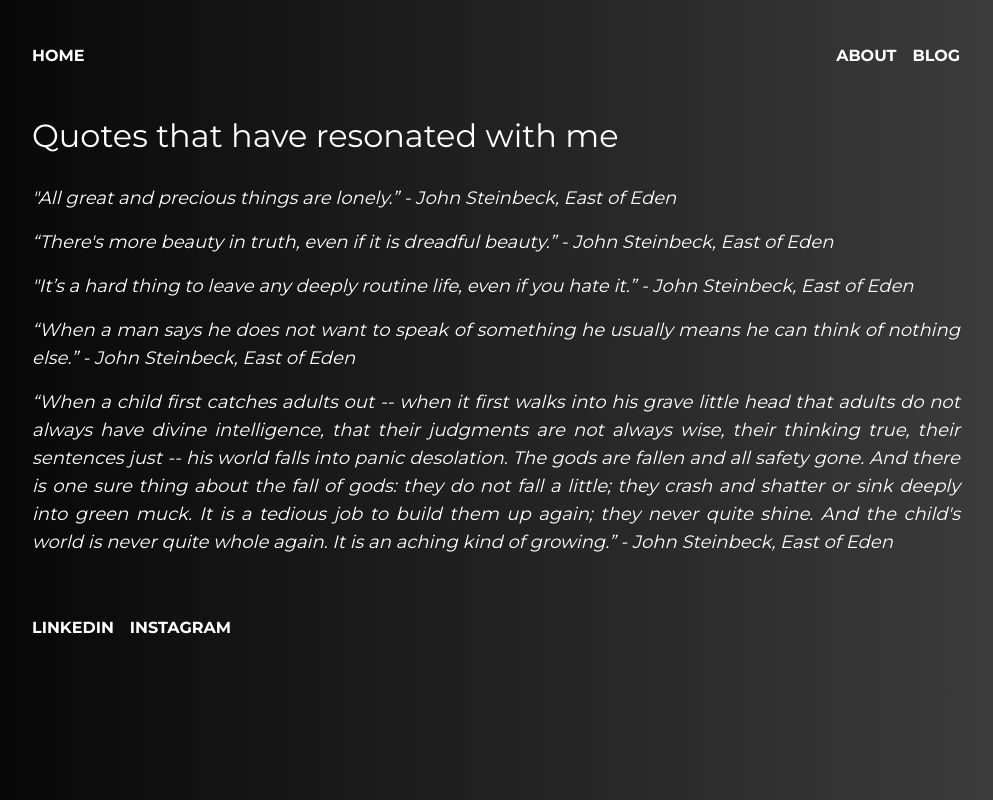
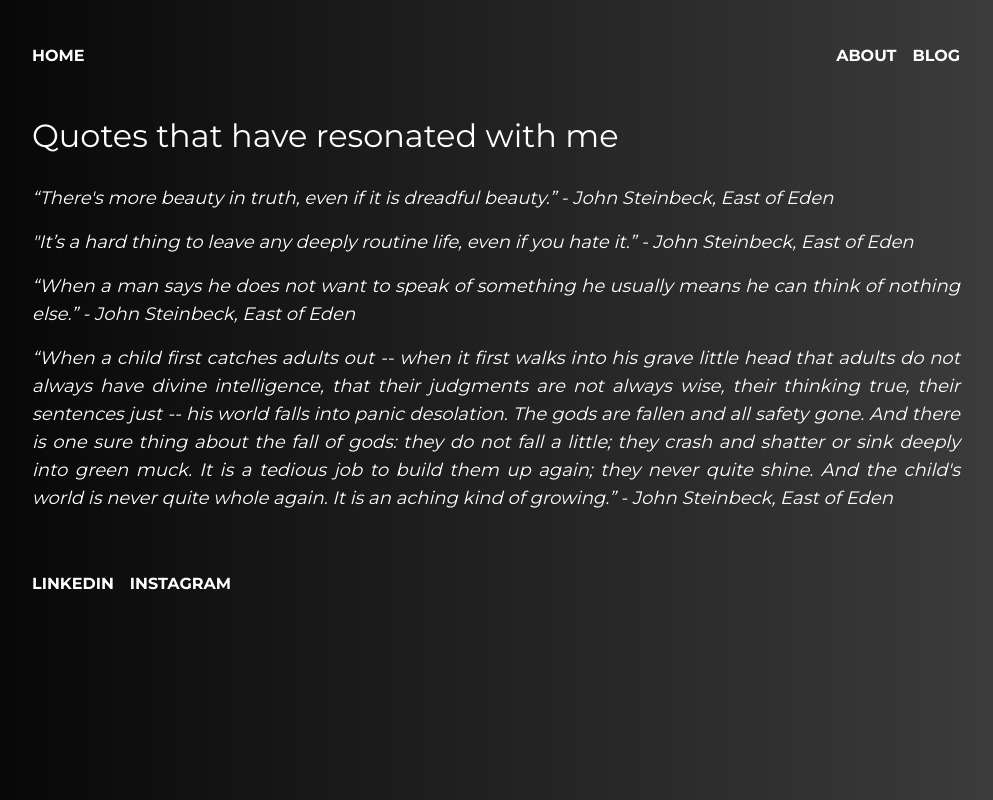
Before and after one commit to Odeh76/gatsby-blog, a Gatsby site: page /blog/quotes in a window 1280 px wide. Shown: the whole page, without its empty margins (144-1137 px from the left). Built offline with nearby package versions, Linux system fonts and the light colour scheme; Gatsby itself is replaced by a stand-in of ours.

Commit message:
removed one quote

```diff
--- a/src/pages/blog/quotes.jsx
+++ b/src/pages/blog/quotes.jsx
@@ -5,11 +5,6 @@ function Quotes() {
   return (
     <Layout>
       <h6 className='mb-2'>Quotes that have resonated with me</h6>
-      <blockquote>
-        <p>"All great and precious things are lonely.”
-          <cite> - John Steinbeck, <i>East of Eden</i></cite>
-        </p>
-      </blockquote>
       <blockquote>
         <p>“There's more beauty in truth, even if it is dreadful beauty.”
           <cite> - John Steinbeck, <i>East of Eden</i></cite>
```
